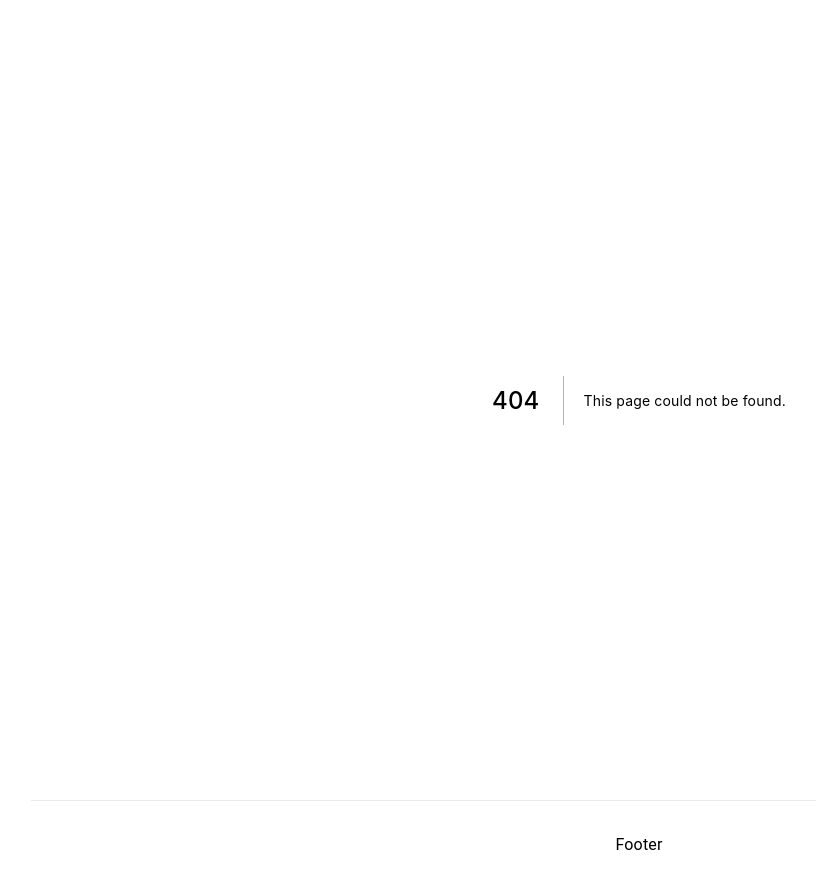
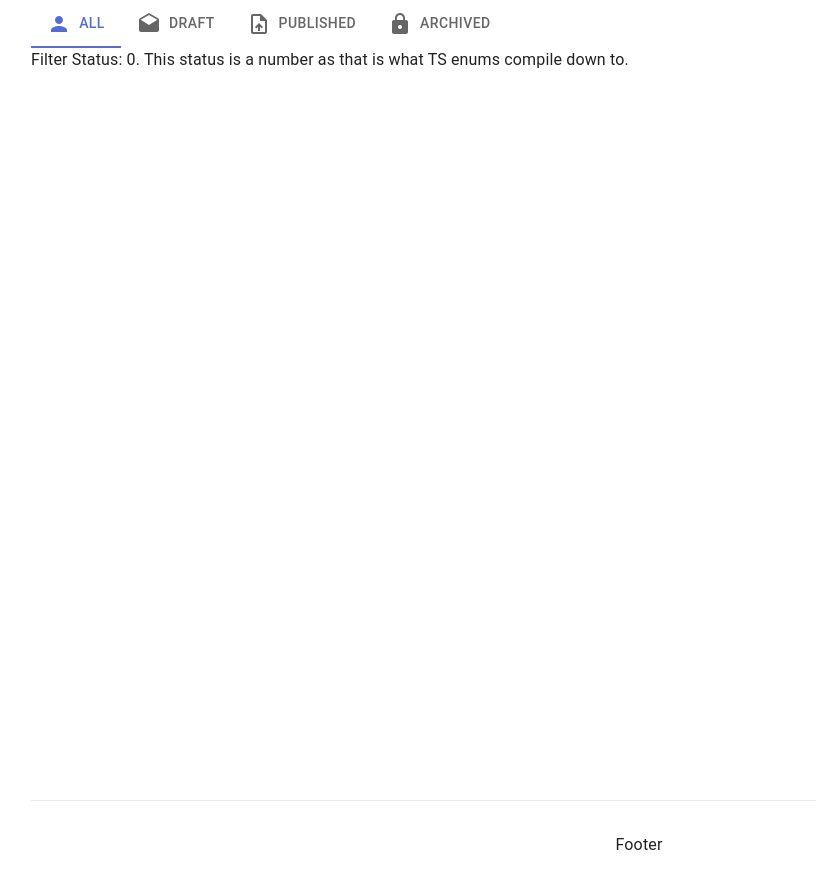
Before and after one commit to dsc-project-mr/mr-fe-internal, a Next.js app: page /document-list-tabs in a window 1280 px wide. Before the commit this address had no page. Shown: the whole page, without its empty margins (1-817 px from the left). Built offline with nearby package versions, Linux system fonts and the light colour scheme.

Commit message:
feat(demo): add document-list-tabs.tsx demo

```diff
--- /dev/null
+++ b/pages/document-list-tabs.tsx
@@ -0,0 +1,17 @@
+import DocumentListTabs, { DocumentStatus } from 'components/DocumentListTabs'
+import type { NextPage } from 'next'
+import { useState } from 'react'
+
+const DocumentListTabsPage: NextPage = () => {
+  const [status, setStatus] = useState(DocumentStatus.All)
+  return (
+    <DocumentListTabs status={status} setStatus={setStatus}>
+      <div>
+        Filter Status: {status}. This status is a number as that is what TS
+        enums compile down to.
+      </div>
+    </DocumentListTabs>
+  )
+}
+
+export default DocumentListTabsPage
```
